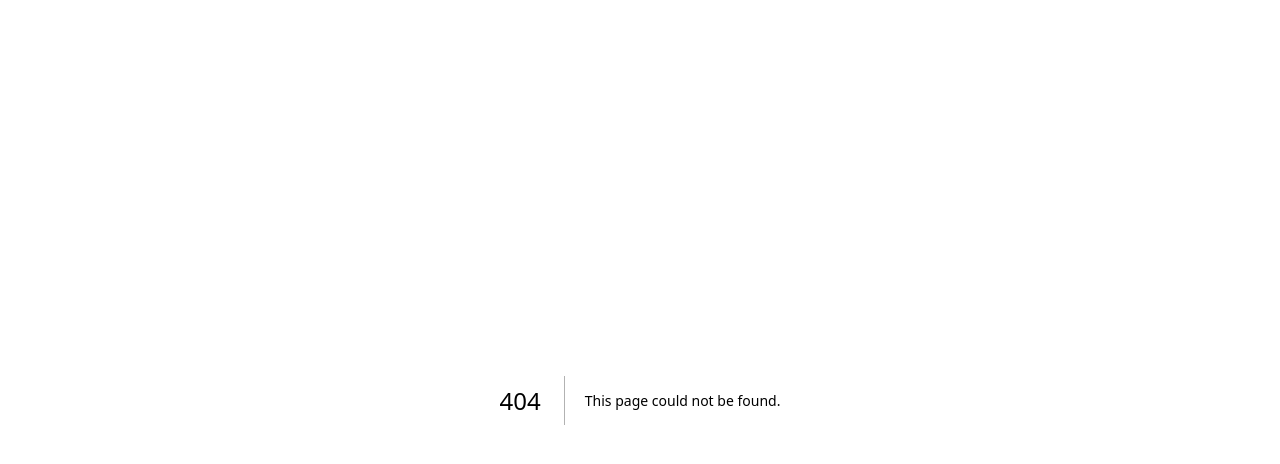
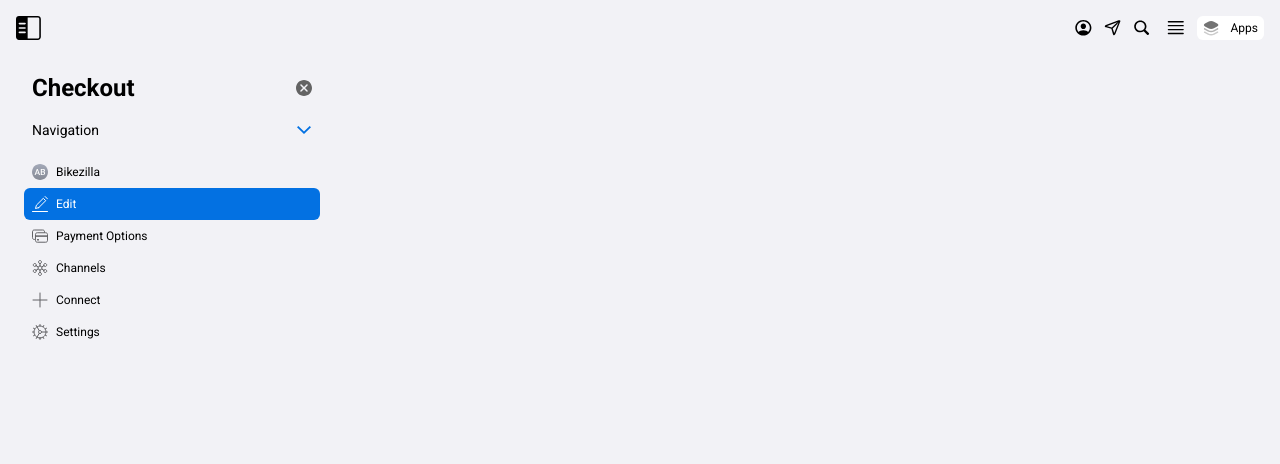
Before and after one commit to hannatiaraaa/payever-checkout, a Next.js app: page /edit in a window 1280 px wide. Before the commit this address had no page. Shown: the top 464 px of the page. Built offline with nearby package versions, Linux system fonts and the light colour scheme.

Commit message:
Create Edit page

```diff
--- /dev/null
+++ b/src/app/Edit.tsx
@@ -0,0 +1,8 @@
+import React from 'react';
+import Container from '@/components/containers/Container';
+
+const EditPage = () => {
+  return <Container activeNav='Edit'></Container>;
+};
+
+export default EditPage;
--- /dev/null
+++ b/src/pages/edit.tsx
@@ -0,0 +1,3 @@
+import EditPage from '@/app/Edit';
+
+export default EditPage;
```
